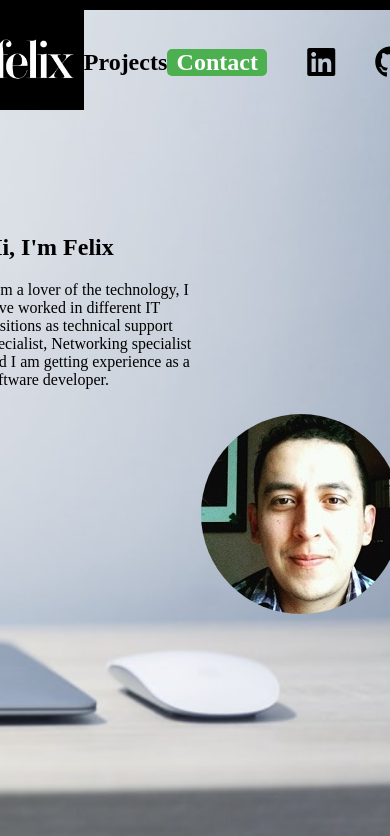
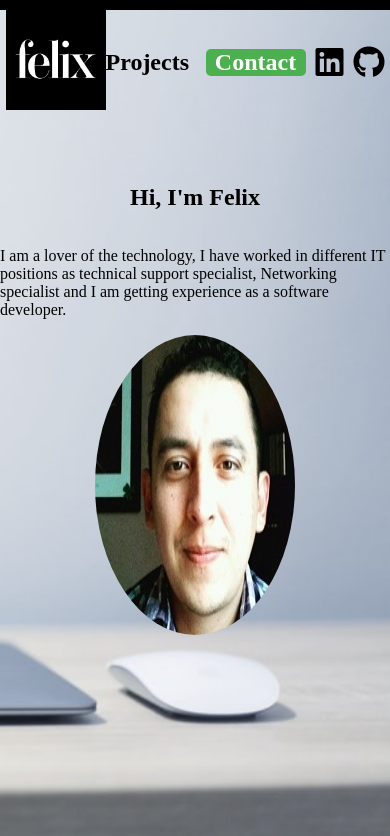
Before and after one commit to felixhiguera/felixhiguera.github.io, a website: page index.html in a window 390 px wide. Drawn offline with Linux system fonts and the light colour scheme.

Commit message:
responsive

```diff
--- a/style.css
+++ b/style.css
@@ -29,7 +29,7 @@ body {
     }
 
     .main {
-    margin-top: 100px;
+        margin-top: 50px;
     }
 
     .header {
@@ -48,43 +48,6 @@ body {
     .menuheader a {
         text-decoration: none;
         color: black;
-}
-
-@media (max-width:650px) {
-    .header {
-        display: flex;
-        justify-content: space-evenly;
-        margin: 0px;
-    }
-    .menuheader {
-        margin: 0px;
-        padding: 0px;
-    }
-    .iconsheader {
-        margin: 0px;
-        padding: 0px;
-    }
-    .data {
-        display: grid;
-        grid-template-rows: 1fr 1fr;
-        justify-content: center;
-    }
-    .text {
-        grid-row: 1;
-    }
-    .photo {
-        grid-row: 2;
-    }
-    .body-contact {
-        margin: 0 auto;
-        padding: 0 px;
-        border: 0px;
-        height: 100vh;
-        background-image: url('img/background.jpg');
-        background-repeat: no-repeat;
-        background-position: 50% 50%;
-        background-size: cover;
-    }
     }
 
     .menuheader img {
@@ -126,19 +89,65 @@ body {
         grid-template-columns: 1fr 1fr;
     }
 
+    .text {
+        display: flex;
+        flex-direction: column;
+        justify-content: center;
+        align-items: center;
+    }
+
     .photo {
         display: flex;
-    justify-content: center;
+        justify-content: flex-end;
         grid-column: 2/3;
     }
 
     #pictureprofile {
-    width: 50 px;
-    height: 100 px;
+        width: 200px;
+        height: 300px;
         border-radius: 50%;
     }
+    /* responsive for phones  */
 
-
+    @media (max-width:650px) {
+        .header {
+            display: flex;
+            justify-content: center;
+            margin: 0px;
+            padding: 0;
+        }
+        i:hover {
+            transform: scale(1.5);
+        }
+        .menuheader {
+            margin: 0px;
+            padding: 0px;
+        }
+        .iconsheader {
+            display: flex;
+            justify-content: flex-start;
+            margin: 0px;
+        }
+        .data {
+            display: flex;
+            flex-direction: column;
+            justify-content: center;
+            align-items: center;
+        }
+        .body-contact {
+            margin: 0 auto;
+            padding: 0 px;
+            border: 0px;
+            height: 100vh;
+            background-image: url('img/background.jpg');
+            background-repeat: no-repeat;
+            background-position: center;
+            background-size: cover;
+        }
+        .icons {
+            margin-left: 10px;
+        }
+    }
     /* contact page  */
 
     .body-contact {
@@ -163,15 +172,13 @@ body {
         transform: rotate(-10deg);
         font-family: 'Architects Daughter', cursive;
     }
-
-
     /* Project page  */
 
     .body-project {
         margin: 0 auto;
         padding: 0 px;
         border: 0px;
-    height: 100vh;
+        height: auto;
         background-image: url('img/project-background.jpg');
         background-repeat: no-repeat;
         background-position: 100%;
```
Also changed, not shown: img/photoprofile.jpg (added). Lines whose indentation alone changed are shown as unchanged.
